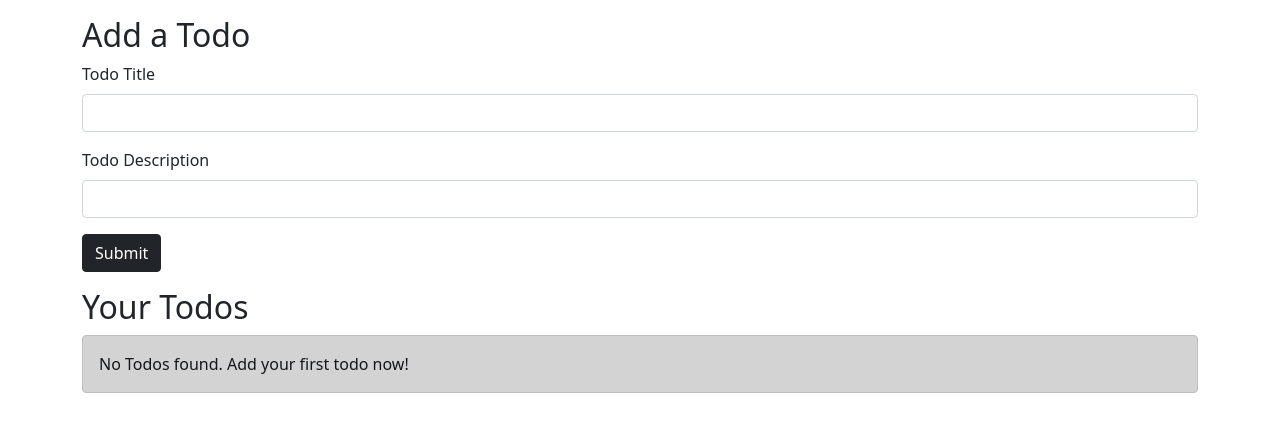
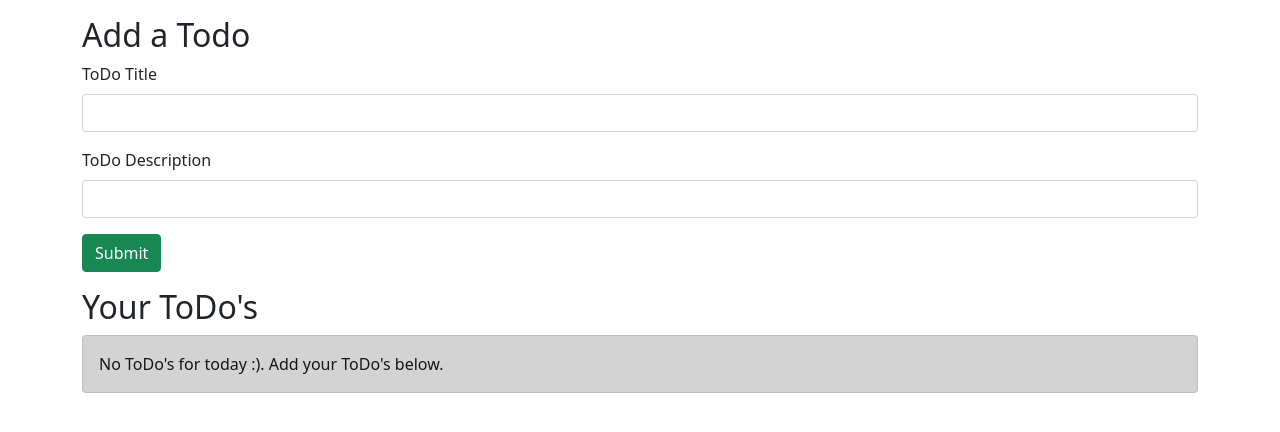
Before and after one commit to PascalMasny/ToDo-Flask-App, a Flask app: page / in a window 1280 px wide. Shown: the part 56-488 px from the top of the page. Run offline with Flask 2, Linux system fonts and the light colour scheme; data that the repository does not hold is empty.

Commit message:
quick fix

```diff
--- a/app/templates/index.html
+++ b/app/templates/index.html
@@ -6,30 +6,31 @@
   <h2>Add a Todo</h2>
   <form action="/" method="POST">
     <div class="mb-3">
-      <label for="title" class="form-label">Todo Title</label>
+      <label for="title" class="form-label">ToDo Title</label>
       <input type="text" class="form-control" name="title" id="title" aria-describedby="emailHelp">
     </div>
     <div class="mb-3">
-      <label for="desc" class="form-label">Todo Description</label>
+      <label for="desc" class="form-label">ToDo Description</label>
       <input type="text" class="form-control" name="desc" id="desc">
     </div>
 
-    <button type="submit" class="btn btn-dark">Submit</button>
+    <button type="submit" class="btn btn-success">Submit</button>
   </form>
 </div>
+
 <div class="container my-3">
-  <h2>Your Todos</h2>
+  <h2>Your ToDo's</h2>
 
   {% if allTodo|length == 0 %}
 
   <div class="alert alert-dark" role="alert">
-    No Todos found. Add your first todo now!
+    No ToDo's for today :). Add your ToDo's below.
   </div>
   {% else %}
   <table class="table">
     <thead>
       <tr>
-        <th scope="col">SNo</th>
+        <th scope="col">Nr.</th>
         <th scope="col">Title</th>
         <th scope="col">Description</th>
         <th scope="col">Time</th>
@@ -45,8 +46,8 @@
         <td>{{todo.desc}}</td>
         <td>{{todo.date_created}}</td>
         <td>
-          <a href="/update/{{todo.sno}}" type="button" class="btn btn-outline-dark btn-sm mx-1">Update</button>
-            <a href="/delete/{{todo.sno}}" type="button" class="btn btn-outline-dark btn-sm mx-1">Delete</button>
+          <a href="/update/{{todo.sno}}" type="button" class="btn btn-outline-warning btn-sm mx-1">Update</button>
+            <a href="/delete/{{todo.sno}}" type="button" class="btn btn-outline-danger btn-sm mx-1">Delete</button>
 
         </td>
       </tr>
@@ -56,4 +57,5 @@
   </table>
   {% endif %}
 </div>
+
 {% endblock body %}
```
